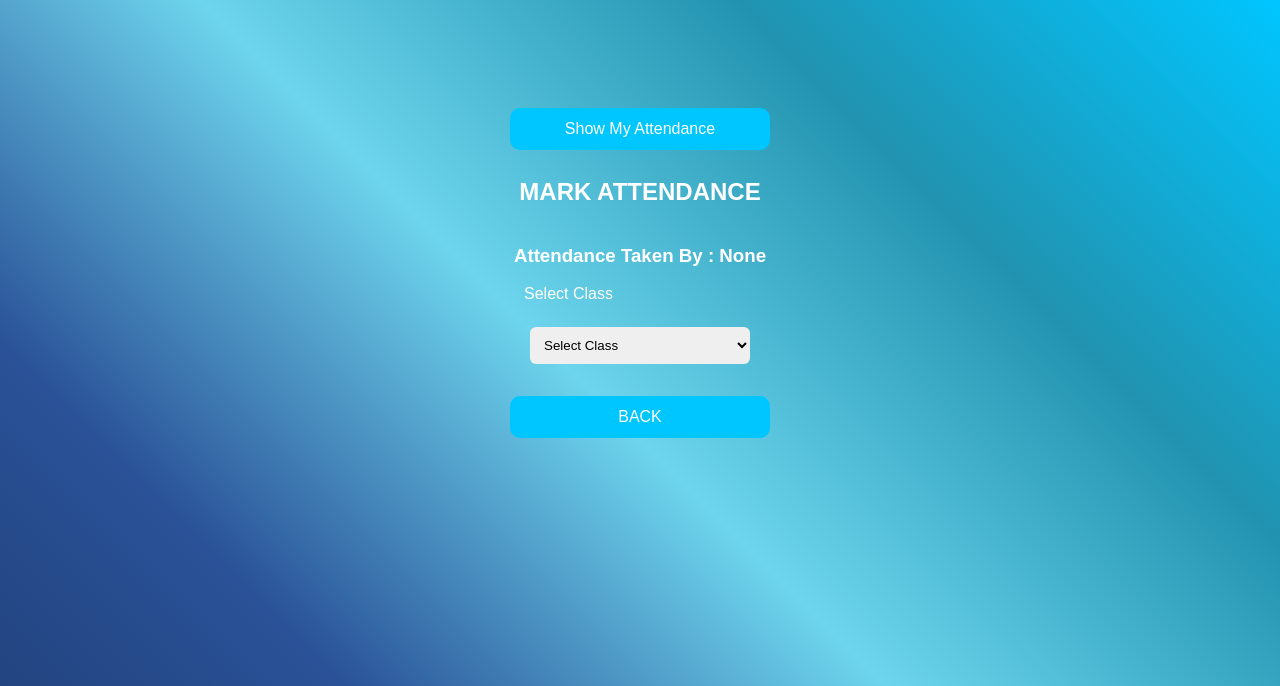
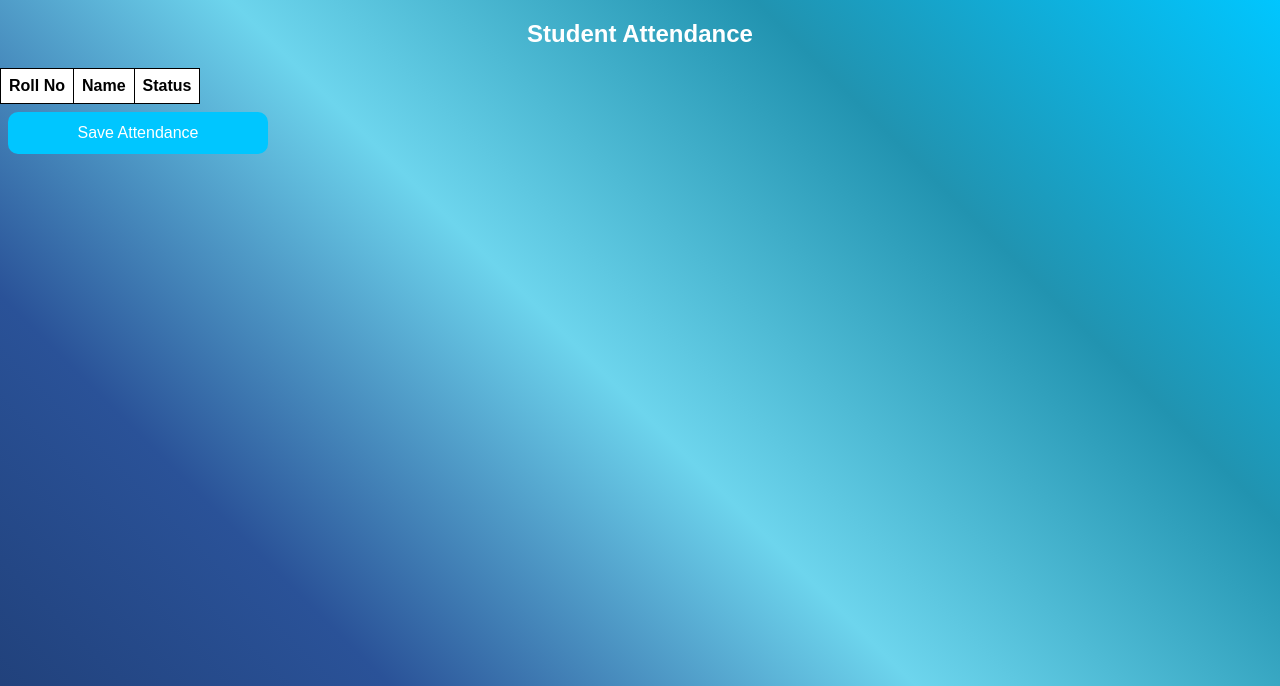
Before and after one commit to godasep21/smart_attendance_system, a Flask app: page /attendance in a window 1280 px wide. Shown: the top 686 px of the page. Run offline with Flask 3, Linux system fonts and the light colour scheme; lists and menus that the app fills with data are empty.

Commit message:
Update attendance.html

```diff
--- a/templates/attendance.html
+++ b/templates/attendance.html
@@ -1,123 +1,60 @@
+
 <!DOCTYPE html>
 <html>
-
 <head>
+    <title>Attendance</title>
     <link rel="stylesheet" href="/static/style.css">
-
-<style>
-
-.present-btn{
-background:green;
-color:white;
-border:none;
-padding:6px 12px;
-cursor:pointer;
-}
-
-.absent-btn{
-background:red;
-color:white;
-border:none;
-padding:6px 12px;
-cursor:pointer;
-}
-
-.center-btn{
-text-align:center;
-margin-top:20px;
-}
-
-</style>
-
-<script>
-
-function markAllPresent(){
-
-let radios = document.querySelectorAll('input[value="Present"]');
-
-radios.forEach(function(r){
-r.checked = true;
-});
-
-}
-
-</script>
-
 </head>
 
 <body>
 
-<div class="container">
+<h2 style="text-align:center;">Student Attendance</h2>
 
-<div class="center-btn">
-<a href="/my_attendance">
-<button>Show My Attendance</button>
-</a>
-</div>
+<form method="POST">
 
-<h2>MARK ATTENDANCE</h2>
-<h3>Attendance Taken By : {{staff_name}}</h3>
-<form method="POST">
-<label>Select Class</label>
-<br><br>
-<select name="class" onchange="this.form.submit()">
-<option value="">Select Class</option>
-{% for c in classes %}
-<option value="{{c}}" {% if selected_class==c|string %}selected{% endif %}>
-{{c}}
-</option>
-{% endfor %}
+<table>
+    <tr>
+        <th>Roll No</th>
+        <th>Name</th>
+        <th>Status</th>
+    </tr>
+
+    {% for student in students %}
+    <tr class="{% if student.status == 'Absent' %}absent{% else %}present{% endif %}">
+
+        <td>{{ student.roll }}</td>
+        <td>{{ student.name }}</td>
+
+        <td>
+            <select name="status_{{ student.roll }}">
+                <option value="Present" {% if student.status == 'Present' %}selected{% endif %}>Present</option>
+                <option value="Absent" {% if student.status == 'Absent' %}selected{% endif %}>Absent</option>
             </select>
-</form>
-{% if students %}
-<br>
-<form method="POST">
-<input type="hidden" name="class" value="{{selected_class}}">
-<div class="center-btn">
-<button type="button" onclick="markAllPresent()">MARK ALL PRESENT</button>
-</div>
-<br>
-<table border="1" cellpadding="10" align="center">
-<tr>
-<th>Roll</th>
-<th>Name</th>
-<th>Present</th>
-<th>Absent</th>
-</tr>
-{% for s in students %}
-<tr>
-<td>{{s.roll}}</td>
-<td>{{s.name}}</td>
-<td align="center">
-<label class="present-btn">
-<input type="radio" name="att_{{s.roll}}" value="Present" checked hidden>
-Present
-</label>
         </td>
-<td align="center">
-<label class="absent-btn">
-<input type="radio" name="att_{{s.roll}}" value="Absent" hidden>
-Absent
-</label>
-</td>
+
     </tr>
     {% endfor %}
 </table>
-<br>
-<button type="submit" name="save_attendance">
-SAVE ATTENDANCE
-</button>
-{% if message %}
-<div class="success-msg">
-Attendance Saved Successfully ✔
-</div>
-{% endif %}
+
+<button type="submit">Save Attendance</button>
+
 </form>
-{% endif %}
-<br>
-<a href="/">
-<button>BACK</button>
-</a>
-</div>
+
+<script>
+document.querySelectorAll("select").forEach(select => {
+    select.addEventListener("change", function() {
+        let row = this.closest("tr");
+
+        if (this.value === "Absent") {
+            row.classList.add("absent");
+            row.classList.remove("present");
+        } else {
+            row.classList.add("present");
+            row.classList.remove("absent");
+        }
+    });
+});
+</script>
+
 </body>
 </html>
```
Lines whose indentation alone changed are shown as unchanged.
